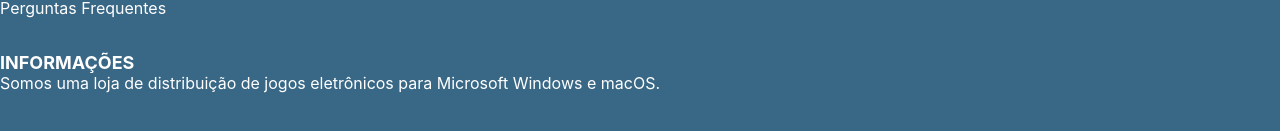
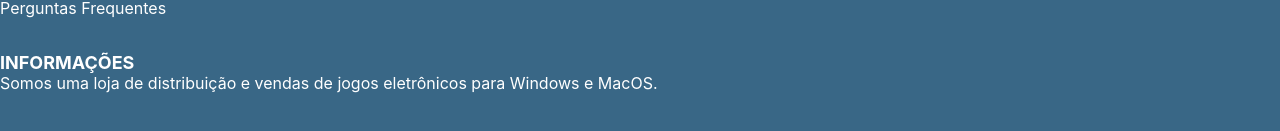
Before and after one commit to KalylPX/SiteJogos, a React (Vite) app: page / in a window 1280 px wide. Shown: the part 2793-2924 px from the top of the page. Built offline with nearby package versions, Linux system fonts and the light colour scheme.

Commit message:
alteracao_rodape

```diff
--- a/package.json
+++ b/package.json
@@ -10,9 +10,10 @@
   "dependencies": {
     "@emotion/react": "^11.10.4",
     "@emotion/styled": "^11.10.4",
-    "@mui/material": "^5.10.5",
+    "@mui/material": "^5.10.6",
     "react": "^18.0.0",
-    "react-dom": "^18.0.0"
+    "react-dom": "^18.0.0",
+    "react-router-dom": "^6.4.1"
   },
   "devDependencies": {
     "@types/react": "^18.0.0",
--- a/src/Rodape.jsx
+++ b/src/Rodape.jsx
@@ -33,7 +33,7 @@ function Rodape(){
                           </div>
                           <div class="col-sm-3 info">
                               <h5>INFORMAÇÕES</h5>
-                              <p> Somos uma loja de distribuição de jogos eletrônicos para Microsoft Windows e macOS. </p>
+                              <p> Somos uma loja de distribuição e vendas de jogos eletrônicos para Windows e MacOS. </p>
                           </div>
                       </div>
                   </div>
```
Also changed, not shown: 1 other file (tests, documents, lock files or other folders).
